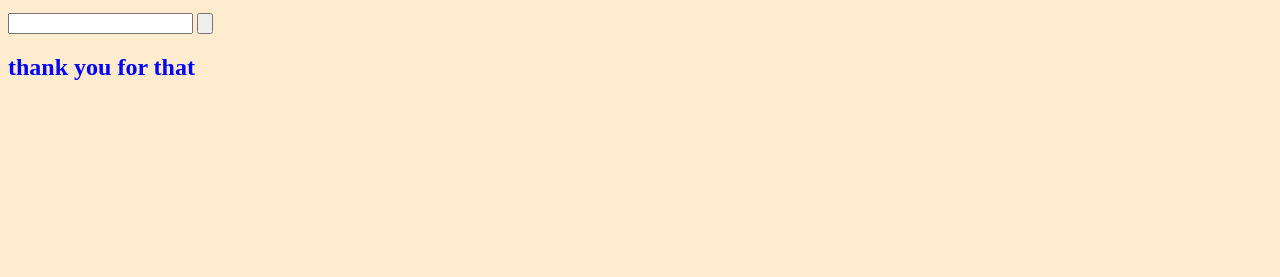
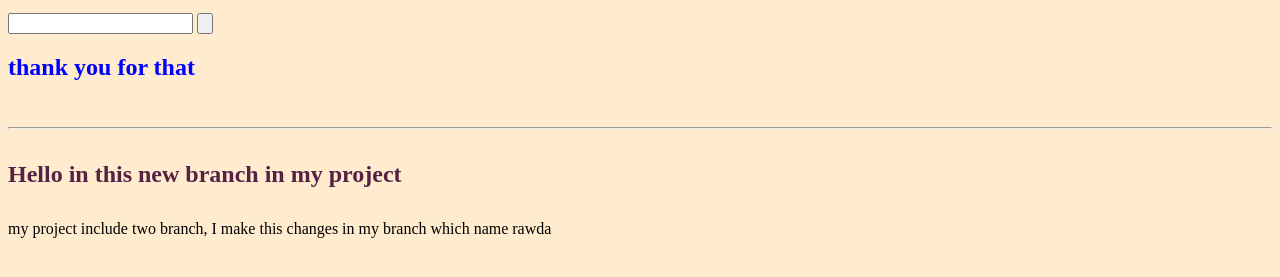
Before and after one commit to RawdaAbdelhadi/test, a plain HTML site: page index.html in a window 1280 px wide. Shown: the part 119-396 px from the top of the page. Drawn offline with Linux system fonts and the light colour scheme.

Commit message:
I add h4 & paragraph in index.html and change color for h4 in style.css

```diff
--- a/index.html
+++ b/index.html
@@ -12,6 +12,12 @@
     <input type="text">
     <input type="button" value="">
     <h2>thank you for that</h2>
+    <br>
+    <hr>
+    <h4>Hello in this new branch in my project</h4>
+    <p>my project include two branch, I make this changes in my branch which name rawda</p>
+
+
 
     <script src="app.js"></script>
 </body>
--- a/style.css
+++ b/style.css
@@ -7,3 +7,7 @@ body{
 h2{
     color: blue;
 }
+h4{
+    color: #524;
+    font-size: x-large;
+}
```
